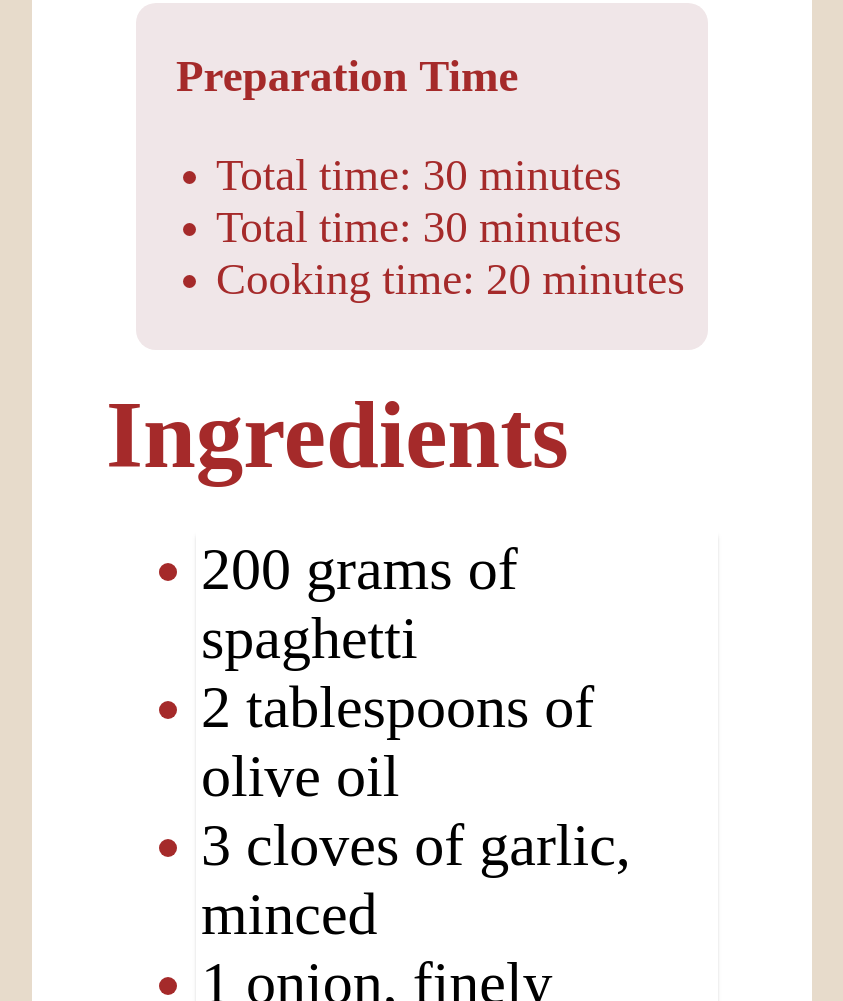
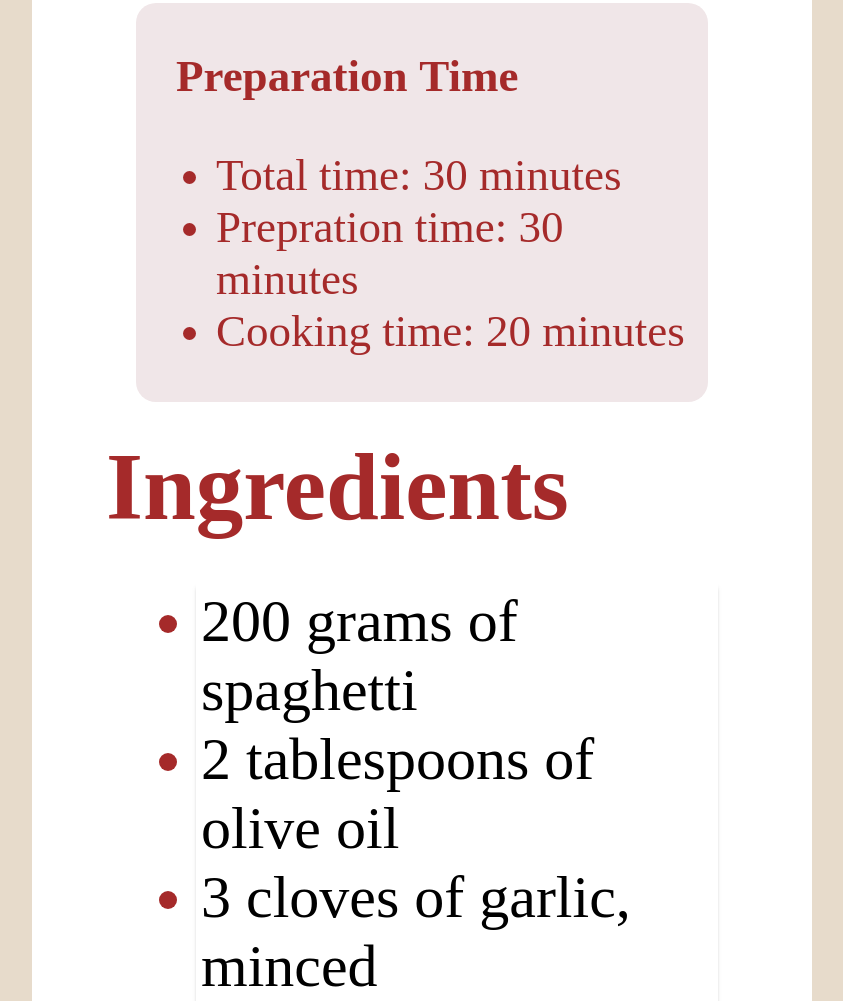
Before and after one commit to Muntaha4356/Recipe-website-, a plain HTML site: page index.html in a window 1280 px wide. Shown: the part 1712-2713 px from the top of the page, without its empty margins (218-1061 px from the left). Drawn offline with Linux system fonts and the light colour scheme.

Commit message:
Update index.html

```diff
--- a/index.html
+++ b/index.html
@@ -26,7 +26,7 @@
             <h1 id="time">Preparation Time</h1>
             <ul id="list" >
                 <li>Total time: 30 minutes</li>
-                <li>Total time: 30 minutes</li>
+                <li>Prepration time: 30 minutes</li>
                 <li>Cooking time: 20 minutes</li>
             </ul>
         </div>
```
